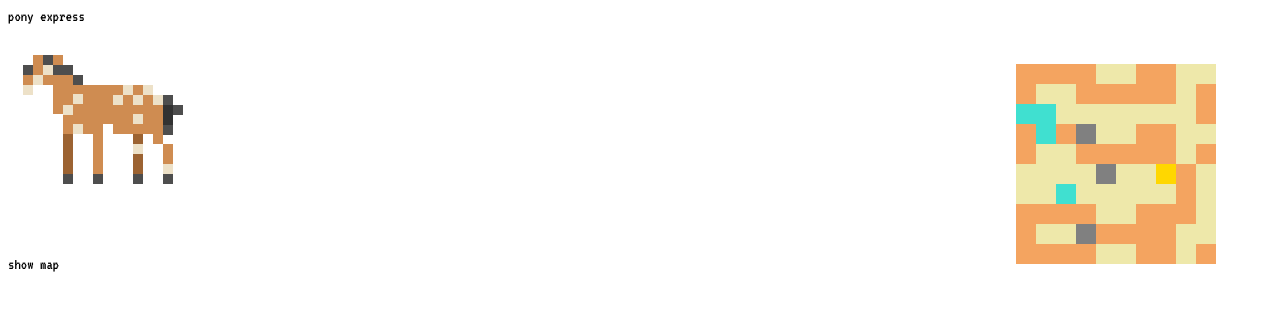
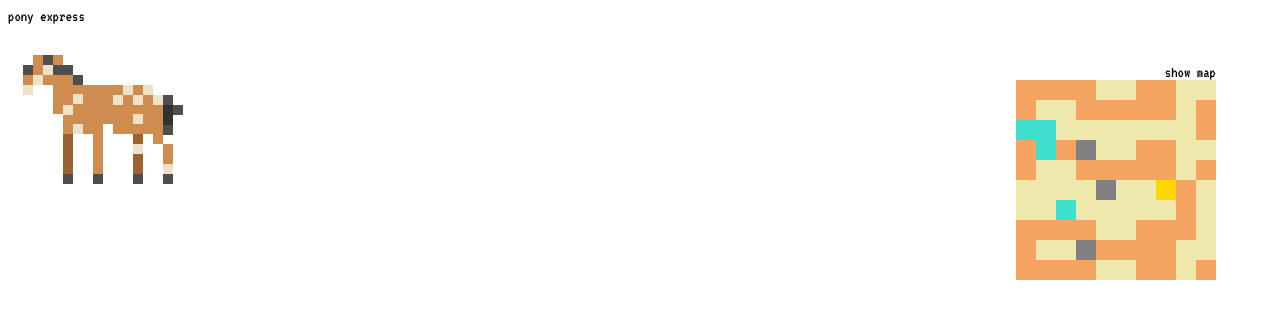
Before and after one commit to jmsoper/pony-express, a plain HTML site: page index.html in a window 1280 px wide. Drawn offline with nearby package versions, Linux system fonts and the light colour scheme.

Commit message:
basic map styles

```diff
--- a/index.html
+++ b/index.html
@@ -11,11 +11,11 @@
 <body>
   <p>pony express</p>
   <canvas id='horse' width=150 height=150></canvas>
-  <div id='map'></div>
   <div id='reader'>
+    <div id='show-map'>show map</div>
+    <div id='map'></div>
     <p id='header'></p>
     <p id='description'></p>
-    <div id='show-map'>show map</div>
   </div>
 <script src="https://ajax.googleapis.com/ajax/libs/jquery/1.8.3/jquery.min.js"></script>
 <script src="http://code.jquery.com/ui/1.9.2/jquery-ui.js"></script>
--- a/styles/index.css
+++ b/styles/index.css
@@ -5,9 +5,14 @@ body {
 #map {
   display: flex;
   flex-wrap: wrap;
+}
+
+#reader {
   position: absolute;
   top: 5vw;
   right: 5vw;
+  width: 200px;
+  text-align: right;
 }
 
 .map-tile {
```
